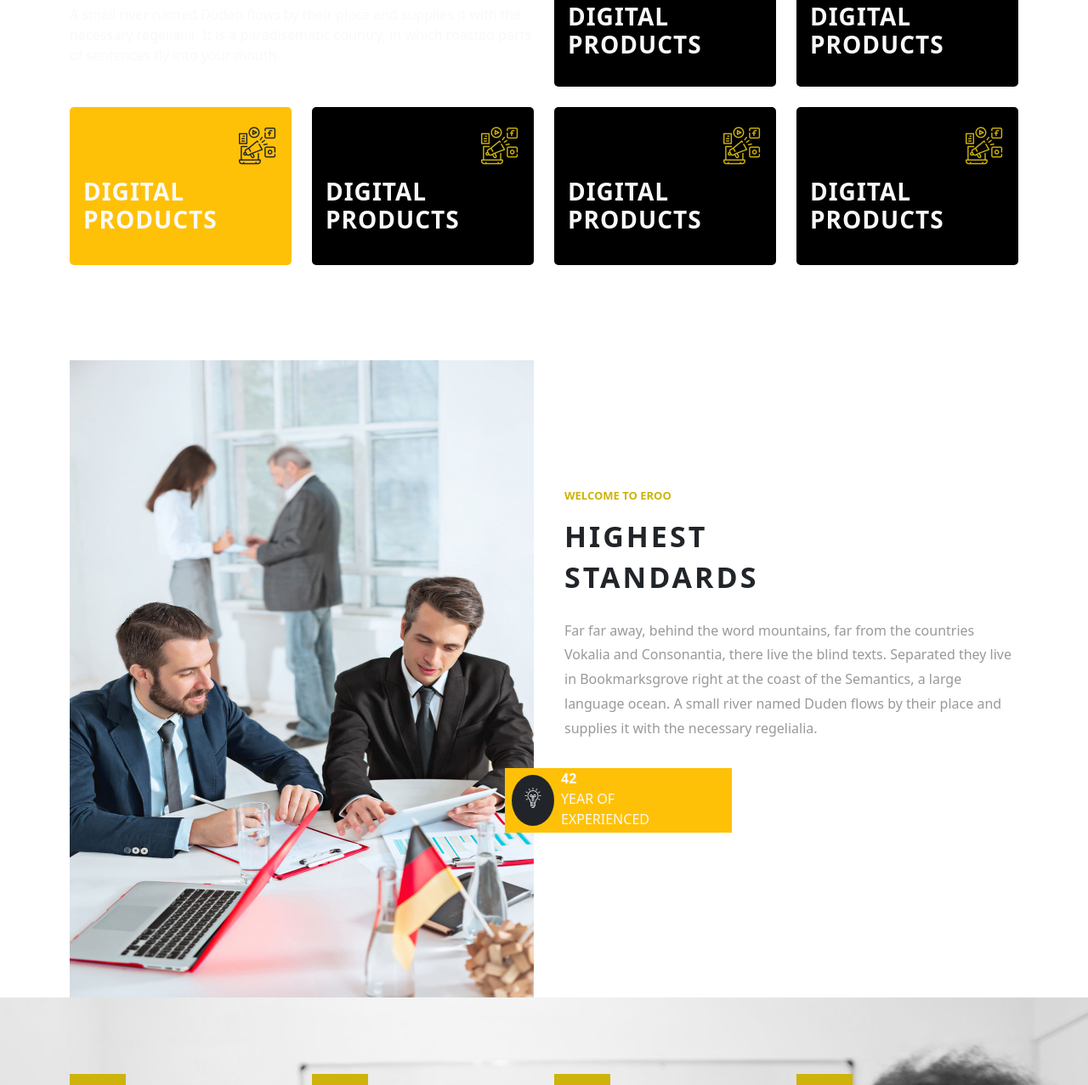
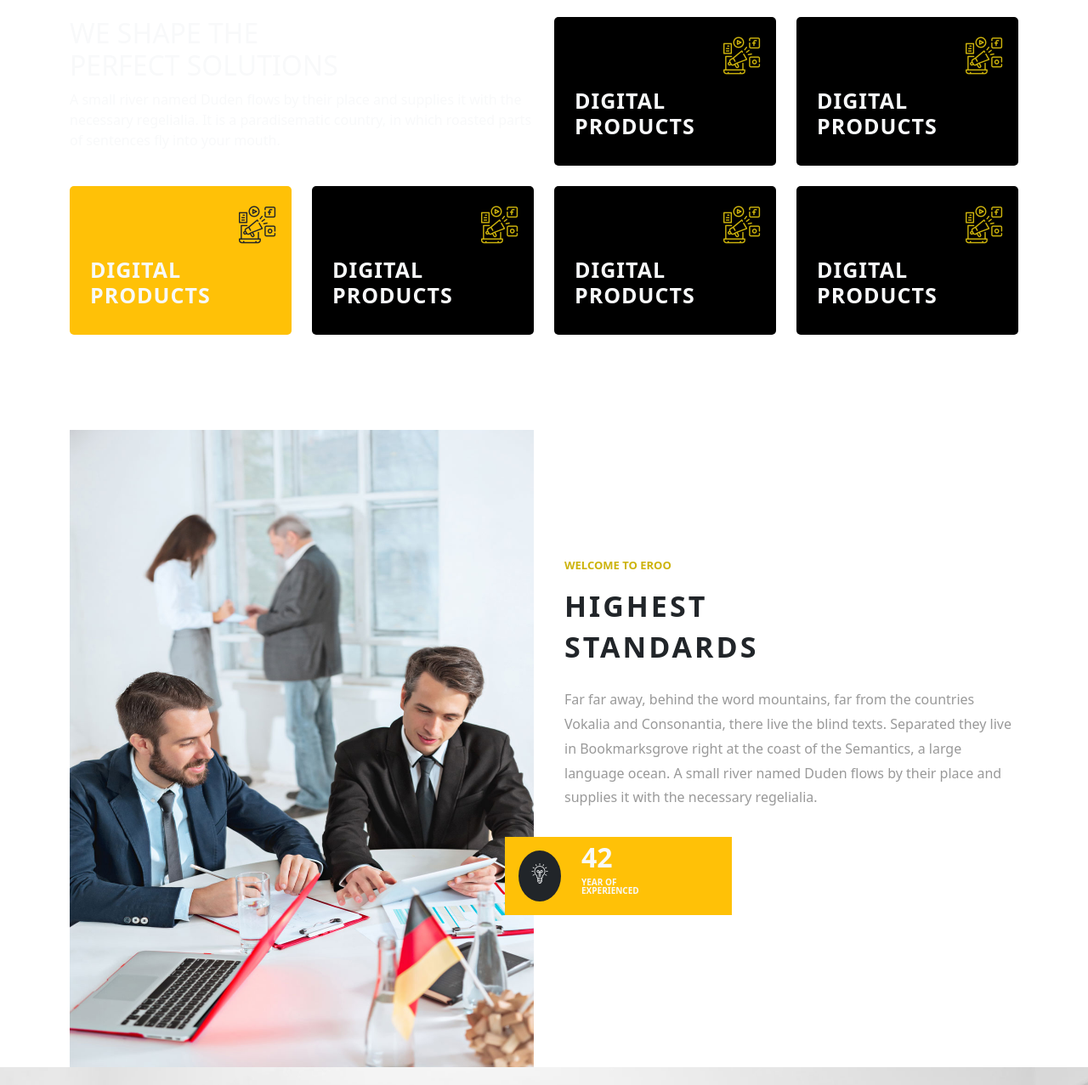
Before and after one commit to PujaRoyChowdhury/task3_bootstrap, a plain HTML site: page index.html in a window 1280 px wide. Shown: the part 896-2173 px from the top of the page at 85% size. Drawn offline with nearby package versions, Linux system fonts and the light colour scheme.

Commit message:
task3 changes done

```diff
--- a/index.html
+++ b/index.html
@@ -128,7 +128,7 @@
                                 </div>
                             </div>
                             <div class="service-body">
-                                <h3 class="heading mb-3 fs-3">Digital <br />Products</h3>
+                                <h3 class="service-heading ps-2 mb-3">Digital <br />Products</h3>
                             </div>
                         </div>
                     </div>
@@ -140,7 +140,7 @@
                                 </div>
                             </div>
                             <div class="service-body">
-                                <h3 class="heading mb-3 fs-3">Digital <br />Products</h3>
+                                <h3 class="service-heading ps-2 mb-3">Digital <br />Products</h3>
                             </div>
                         </div>
                     </div>
@@ -154,7 +154,7 @@
                                 </div>
                             </div>
                             <div class="service-body">
-                                <h3 class="heading  fs-3">Digital <br />Products</h3>
+                                <h3 class="service-heading ps-2 pb-2">Digital <br />Products</h3>
                             </div>
                         </div>
                     </div>
@@ -166,7 +166,7 @@
                                 </div>
                             </div>
                             <div class="service-body">
-                                <h3 class="heading  fs-3">Digital <br />Products</h3>
+                                <h3 class="service-heading ps-2 pb-2">Digital <br />Products</h3>
                             </div>
                         </div>
                     </div>
@@ -178,7 +178,7 @@
                                 </div>
                             </div>
                             <div class="service-body">
-                                <h3 class="heading  fs-3">Digital <br />Products</h3>
+                                <h3 class="service-heading ps-2 pb-2">Digital <br />Products</h3>
                             </div>
                         </div>
                     </div>
@@ -190,7 +190,7 @@
                                 </div>
                             </div>
                             <div class="service-body">
-                                <h3 class="heading  fs-3">Digital <br />Products</h3>
+                                <h3 class="service-heading ps-2 pb-2">Digital <br />Products</h3>
                             </div>
                         </div>
                     </div>
@@ -218,12 +218,12 @@
                             regelialia.</p>
                         <div class="year col-lg-6 bg-warning">
                             <div class="d-flex">
-                                <div class="year-image bg-dark justify-content-start m-2 p-2">
+                                <div class="year-image bg-dark justify-content-start m-3 p-3">
                                     <span class="year-bulb text-light fs-4 m-2 flaticon-light-bulb"></span>
                                 </div>
-                                <div class="text-light justify-content-end">
+                                <div class="text-light justify-content-end ps-2">
                                     <strong>42</strong><br>
-                                    <span>YEAR OF <br>EXPERIENCED</span>
+                                    <p>YEAR OF <br>EXPERIENCED</p>
                                 </div>
                             </div>
                         </div>
--- a/style.css
+++ b/style.css
@@ -147,7 +147,7 @@ header {
   background-size: cover;
   background-repeat: no-repeat;
   background-position: center center;
-  height: 680px;
+  height: 780px;
   z-index: 1;
   overflow: hidden;
   width: 100%;
@@ -206,6 +206,13 @@ header {
   border-radius: 5px;
 }
 
+.service-heading {
+  font-size: 25px;
+  font-weight: 700;
+  letter-spacing: 1px;
+  text-transform: uppercase;
+}
+
 /* === Introduction Section === */
 .intro-image img {
   width: 100%;
@@ -245,7 +252,16 @@ header {
 .year {
   margin-left: -70px;
 }
-
+.year strong{
+  font-size: 32px;
+  font-weight: 700;
+}
+.year p{
+  font-size: 10px;
+  line-height: 1;
+  font-weight: 600;
+  color: #f8f9fa;
+}
 @media screen and (max-width:768px) {
   .year {
     margin-left: 0px;
```
